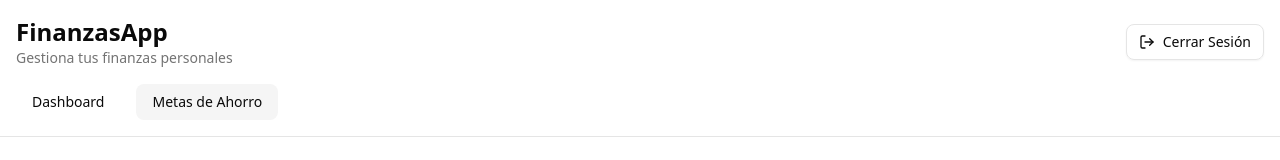
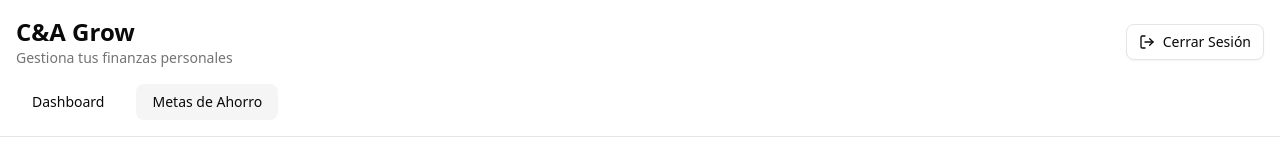
Before and after one commit to Crisssssssss19/finanzas, a Next.js app: page /dashboard/goals in a window 1280 px wide. Shown: the top 160 px of the page. Built offline with nearby package versions, Linux system fonts and the light colour scheme; no server answers.

Commit message:
cambio de titulo de app

```diff
--- a/components/dashboard-header.tsx
+++ b/components/dashboard-header.tsx
@@ -25,7 +25,7 @@
       <div className="container mx-auto px-4 py-4">
         <div className="flex items-center justify-between mb-4">
           <div>
-            <h1 className="text-2xl font-bold">FinanzasApp</h1>
+            <h1 className="text-2xl font-bold">C&A Grow</h1>
             <p className="text-sm text-muted-foreground">Gestiona tus finanzas personales</p>
           </div>
           <Button variant="outline" onClick={handleLogout} className="gap-2 bg-transparent">
```
